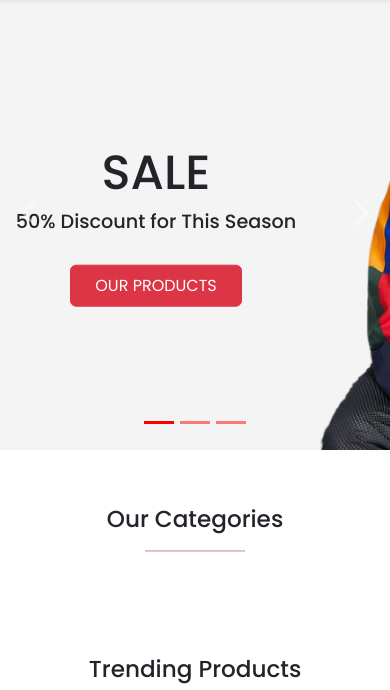
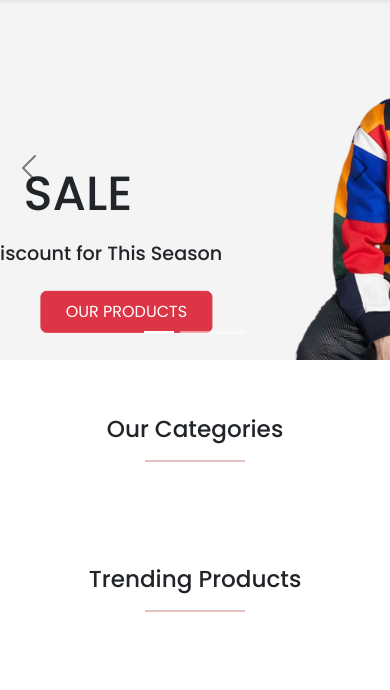
Before and after one commit to ishita1432/Couture, a Django app: page / in a window 390 px wide. Shown: the part 72-762 px from the top of the page. Run offline with Django 4.2, Linux system fonts and the light colour scheme; data that the repository does not hold is empty; some libraries are stand-ins or nearby versions.

Commit message:
Update carousel.css

```diff
--- a/static/css/carousel.css
+++ b/static/css/carousel.css
@@ -1,9 +1,10 @@
 .home .home-banner-1,
-.home .home-banner-2 {
+.home .home-banner-2,
+.home .home-banner-3{
   background-repeat: no-repeat;
   background-size: cover;
-  background-position: 90% center;
-  min-height: 510px;
+  background-position:90% center;
+  min-height: 100vh;
   position: relative;
   margin-top: 1.5rem;
 }
@@ -12,7 +13,7 @@
   position: absolute;
   top: 50%;
   left: 50%;
-  transform: translate(-110%, -50%);
+  transform: translate(-200%, -50%);
 }
 
 .home .home-banner .home-banner-text h1 {
@@ -29,15 +30,21 @@
   font-size: 5rem;
 }
 
-.home .carousel-indicators button {
-  background-color: red;
+/*.home .carousel-indicators button {*/
+/*  background-color: red;*/
+/*}*/
+
+.carousel-control-prev-icon,
+.carousel-control-next-icon {
+  filter: invert(100%);
 }
 
-@media (max-width: 1030px) {
+
+@media (max-width: 1220px) {
   .home .home-banner-1,
   .home .home-banner-2 {
     background-position: 60% center;
-    min-height: 450px;
+    min-height: 540px;
     margin-top: 1.5rem;
   }
   .home .home-banner .home-banner-text {
@@ -63,6 +70,7 @@
     background-position: 50% center;
     min-height: 450px;
     margin-top: 1.5rem;
+
   }
   .home .home-banner .home-banner-text {
     text-align: center;
@@ -80,18 +88,58 @@
   }
 }
 
-@media (max-width: 380px) {
-  .home-banner .home-banner-1{
-    background-image:url("{% static 'images/Untitled design (26).png' %}");
+@media (max-width: 420px) {
+  .home .home-banner-1,
+  .home .home-banner-2,
+  .home .home-banner-3{
+    background-size:cover;
+    margin-top:1.5rem;
+    min-height: 360px;
+    min-width: 60%;
+
+  }
+  .home .home-banner .home-banner-text {
+    position: absolute;
+    top: 280px;
+    text-align: center;
+    width: 100%;
+    transform: translate(-60%, -50%);
   }
 
 .home .home-banner .home-banner-text {
-  transform: translate(-50%, -50%);
+  transform: translate(-50%, -60%);
   /* margin-left:40px; */
 
 }
 .home .home-banner .home-banner-text h1 {
   font-size: 3rem;
+  transform: translate(-30%, -30%);
 
 }
+.home .home-banner .home-banner-text h2{
+
+  transform: translate(-29%, -30%);
+
 }
+.home .home-banner .home-banner-text h4{
+  font-size: 1rem;
+  transform: translate(-29%, -30%);
+
+}
+.home .home-banner .home-banner-text a{
+  transform: translate(-55%, -30%);
+
+
+}
+
+}
+.home .home-banner .home-banner-text h4{
+  font-size: 1rem;
+  transform: translate(-26%, -30%);
+
+}
+.home .home-banner .home-banner-text a{
+  transform: translate(-40%, -30%);
+
+
+}
```
